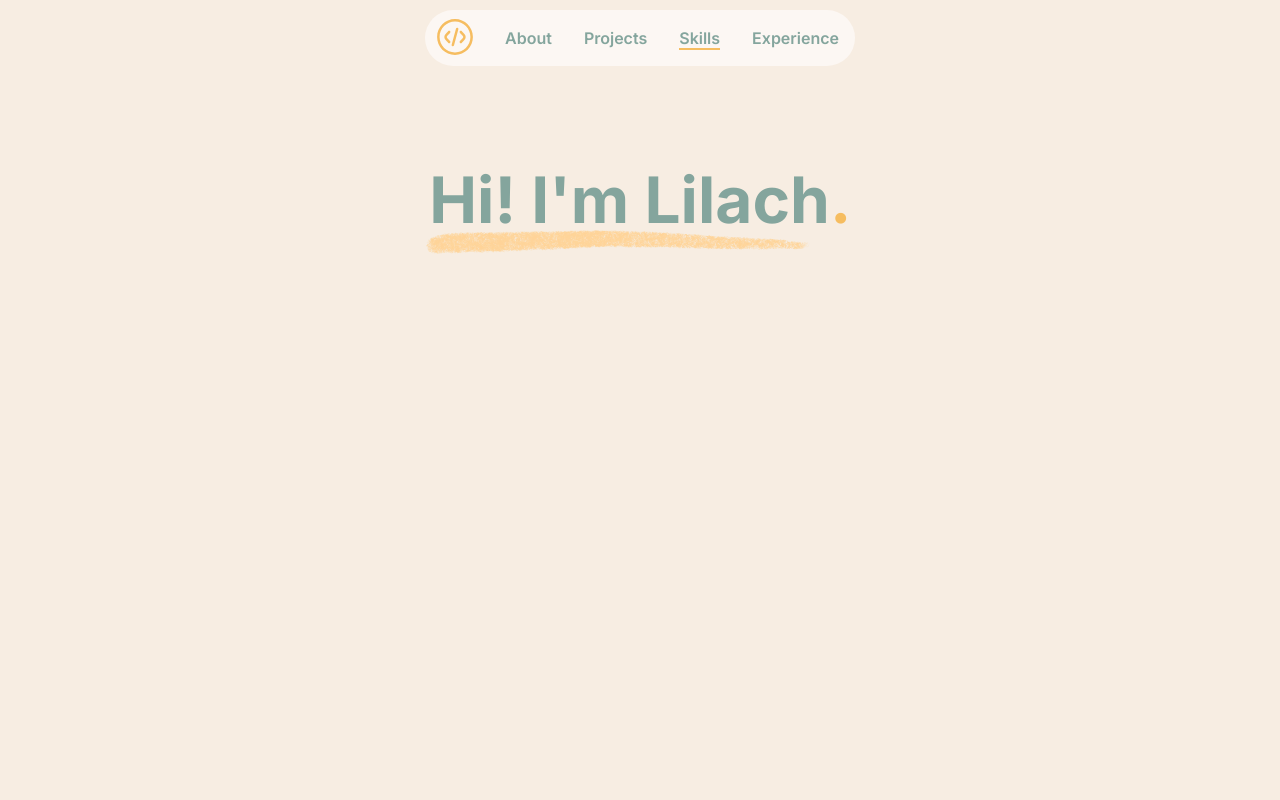
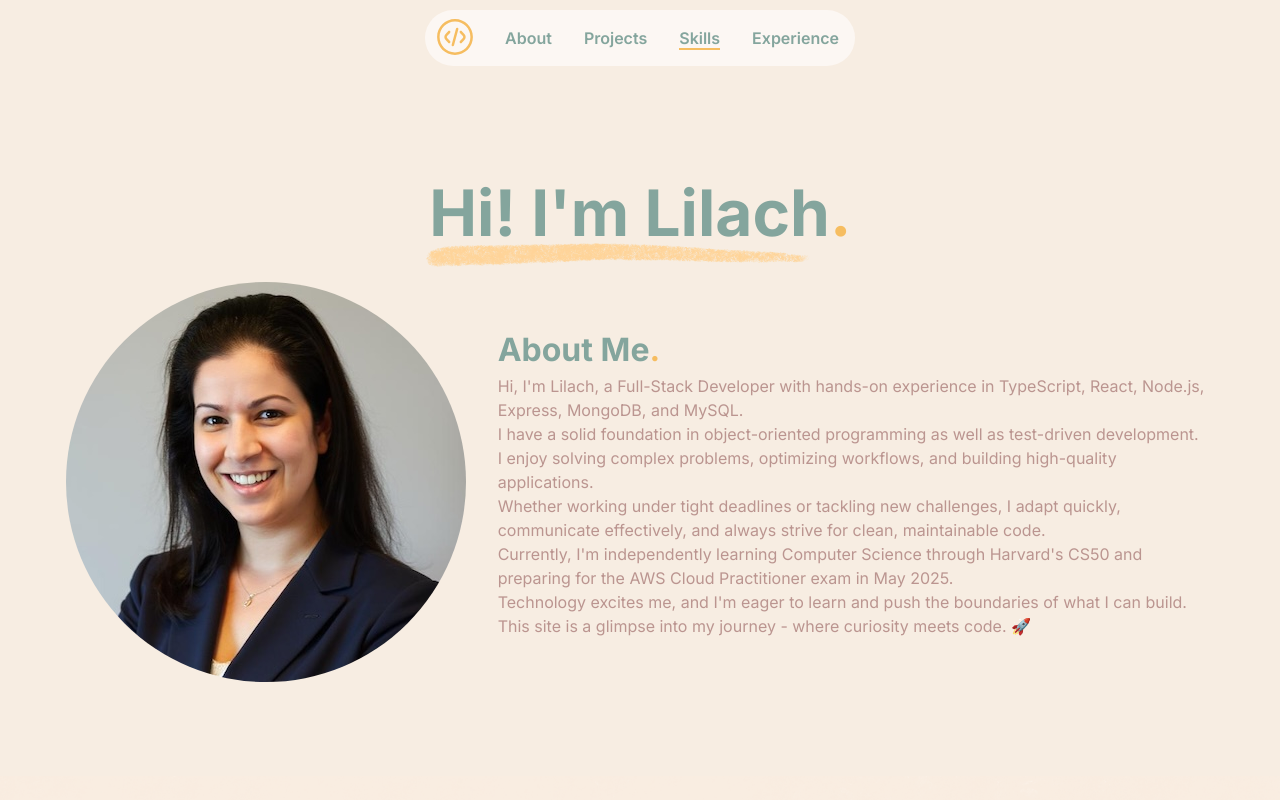
Before and after one commit to Lulzies87/portfolio, a React (Vite) app in the folder app/: page / in a window 1280 px wide. Shown: the top 800 px of the page. Built offline with nearby package versions, Linux system fonts and the light colour scheme; a web font is replaced by a local one.

Commit message:
fix component positions

```diff
--- a/app/src/App.tsx
+++ b/app/src/App.tsx
@@ -1,15 +1,15 @@
-import Cover from "./components/Cover/Cover.tsx";
-import Experience from "./components/Experience/Experience.tsx";
 import Header from "./components/Header/Header.tsx";
+import About from "./components/About/About.tsx";
 import Projects from "./components/Projects/Projects.tsx";
 import Skills from "./components/Skills/Skills.tsx";
+import Experience from "./components/Experience/Experience.tsx";
 import "./App.scss";
 
 export default function App() {
   return (
     <>
       <Header />
-      <Cover />
+      <About />
       <Projects />
       <Skills />
       <Experience />
--- a/app/src/components/About/About.module.scss
+++ b/app/src/components/About/About.module.scss
@@ -1,7 +1,30 @@
 @import "@/styles/_variables";
 
+.titleContainer {
+  position: relative;
+  display: inline-block;
+  width: clamp(300px, 55vw, 500px);
+
+  &__title {
+    font-size: clamp(2rem, 5vw + 1rem, 4rem);
+    position: absolute;
+    top: 50%;
+    left: 50%;
+    transform: translate(-50%, -50%);
+    margin: 0;
+    white-space: nowrap;
+    width: auto;
+  }
+
+  &__underlineImage {
+    display: block;
+    width: 100%;
+    height: auto;
+  }
+}
+
 .aboutContainer {
-  min-height: 100%;
+  min-height: 90vh;
   width: 100%;
   align-content: center;
   padding: 0 2rem;
--- a/app/src/components/About/About.tsx
+++ b/app/src/components/About/About.tsx
@@ -6,34 +6,40 @@ import styles from "./About.module.scss";
 gsap.registerPlugin(ScrollTrigger);
 
 export default function About() {
+  const titleRef = useRef<HTMLHeadingElement>(null);
+  const underlineRef = useRef<HTMLImageElement>(null);
   const aboutRef = useRef<HTMLDivElement>(null);
   const imageRef = useRef<HTMLImageElement>(null);
   const contentRef = useRef<HTMLDivElement>(null);
 
   useLayoutEffect(() => {
     const ctx = gsap.context(() => {
-      const tl = gsap.timeline({
-        scrollTrigger: {
-          trigger: aboutRef.current,
-          start: "top bottom",
-          toggleActions: "restart none none reset",
-        },
-      });
+      const tl = gsap.timeline({});
 
-      tl.from(imageRef.current, {
+      tl.from(titleRef.current, {
+        x: "-100%",
+        opacity: 0,
+        ease: "power4",
+        duration: 0.5,
+        immediateRender: false,
+      }).fromTo(
+        underlineRef.current,
+        { clipPath: "inset(0 100% 0 0)" },
+        { clipPath: "inset(0 0% 0 0)", ease: "power4" }
+      );
+
+      gsap.from(imageRef.current, {
         scale: 0,
         ease: "power4",
         duration: 1,
-      }).from(
-        contentRef.current,
-        {
-          opacity: 0,
-          y: 50,
-          ease: "power4",
-          duration: 1,
-        },
-        "-=0.5"
-      );
+      });
+
+      gsap.from(contentRef.current, {
+        opacity: 0,
+        y: 50,
+        ease: "power4",
+        duration: 1,
+      });
     });
 
     return () => {
@@ -43,6 +49,19 @@ export default function About() {
 
   return (
     <div ref={aboutRef} id="about" className={styles.aboutContainer}>
+      <div className={styles.titleContainer}>
+        <img
+          ref={underlineRef}
+          src="/images/underline.png"
+          alt="underline"
+          className={styles.titleContainer__underlineImage}
+        />
+
+        <h1 ref={titleRef} className={styles.titleContainer__title}>
+          Hi! I'm Lilach<span className="text-accent">.</span>
+        </h1>
+      </div>
+
       <div className={`${styles.aboutContainer__innerWrap} content`}>
         <img
           ref={imageRef}
--- a/app/src/components/Cover/Cover.module.scss
+++ /dev/null
@@ -1,62 +0,0 @@
-@import "@/styles/_variables";
-
-.coverContainer {
-  min-height: 100vh;
-  position: relative;
-  top: -56px;
-  display: flex;
-  flex-direction: column;
-  justify-content: center;
-  align-items: center;
-}
-
-.titleContainer {
-  position: relative;
-  display: inline-block;
-  width: clamp(300px, 55vw, 500px);
-
-  &__title {
-    font-size: clamp(2rem, 5vw + 1rem, 4rem);
-    position: absolute;
-    top: 50%;
-    left: 50%;
-    transform: translate(-50%, -50%);
-    margin: 0;
-    white-space: nowrap;
-    width: auto;
-  }
-
-  &__underlineImage {
-    display: block;
-    width: 100%;
-    height: auto;
-  }
-}
-
-.scrollContainer {
-  position: absolute;
-  bottom: 0;
-  left: 50%;
-  transform: translateX(-50%);
-  margin-bottom: 1rem;
-  display: flex;
-  flex-direction: column;
-  align-items: center;
-  gap: 0.6rem;
-
-  &__text {
-    margin: 0;
-    font-size: 1rem;
-    font-weight: 600;
-  }
-
-  &__arrow {
-    width: 32px;
-  }
-}
-
-@media (max-width: 1099px) {
-  .coverContainer {
-    top: 2rem;
-  }
-}
--- a/app/src/components/Cover/Cover.tsx
+++ /dev/null
@@ -1,54 +0,0 @@
-import { useLayoutEffect, useRef } from "react";
-import { gsap } from "gsap";
-import { ScrollTrigger } from "gsap/ScrollTrigger";
-import styles from "./Cover.module.scss";
-import About from "../About/About";
-
-gsap.registerPlugin(ScrollTrigger);
-
-export default function Cover() {
-  const titleRef = useRef<HTMLHeadingElement>(null);
-  const underlineRef = useRef<HTMLImageElement>(null);
-
-  useLayoutEffect(() => {
-    const tl = gsap.timeline({});
-
-    tl.from(titleRef.current, {
-      x: "-100%",
-      opacity: 0,
-      duration: 0.5,
-      ease: "power4",
-      immediateRender: false,
-    }).fromTo(
-      underlineRef.current,
-      {
-        clipPath: "inset(0 100% 0 0)",
-      },
-      {
-        clipPath: "inset(0 0% 0 0)",
-        ease: "power4",
-      }
-    );
-    return () => {
-      tl.revert();
-    };
-  });
-
-  return (
-    <div id="cover" className={styles.coverContainer}>
-      <div className={styles.titleContainer}>
-        <img
-          ref={underlineRef}
-          src="/images/underline.png"
-          alt="underline"
-          className={styles.titleContainer__underlineImage}
-        />
-
-        <h1 ref={titleRef} className={styles.titleContainer__title}>
-          Hi! I'm Lilach<span className="text-accent">.</span>
-        </h1>
-      </div>
-      <About />
-    </div>
-  );
-}
--- a/app/src/components/Experience/Experience.tsx
+++ b/app/src/components/Experience/Experience.tsx
@@ -30,14 +30,14 @@ export default function Experience() {
   }, []);
 
   return (
-    <div id="experience" className={styles.experienceContainer}>
+    <div className={styles.experienceContainer}>
       <img
         className={styles.experienceContainer__transitionTop}
         src="/images/experience-transition.png"
         alt="transition-image"
       />
 
-      <div className="content">
+      <div id="experience" className="content">
         <h1 className={styles.experienceContainer__title}>
           Experience<span className="text-accent">.</span>
         </h1>
--- a/app/src/components/Header/Header.tsx
+++ b/app/src/components/Header/Header.tsx
@@ -17,20 +17,21 @@ export default function Header() {
 
     tl.from(headerRef.current, {
       scale: 0,
-      duration: 0.2,
+      duration: 0.1,
     })
       .from(headerRef.current, {
         width: "56px",
         ease: "bounce",
+        duration: 0.3,
       })
       .from(logoRef.current, {
         display: "none",
         scale: 0,
-        duration: 0.1,
+        duration: 0.05,
       })
       .from(navLinksRef.current.children, {
         opacity: 0,
-        stagger: 0.1,
+        stagger: 0.05,
         x: -16,
       });
 
--- a/app/src/components/Projects/Projects.tsx
+++ b/app/src/components/Projects/Projects.tsx
@@ -28,14 +28,14 @@ export default function Projects() {
   }, []);
 
   return (
-    <div id="projects" className={styles.projectsContainer}>
+    <div className={styles.projectsContainer}>
       <img
         className={styles.projectsContainer__transitionTop}
         src="/images/transition.png"
         alt="transition-image"
       />
 
-      <div className={`${styles.projectsContainer__innerWrap} content`}>
+      <div id="projects" className={`${styles.projectsContainer__innerWrap} content`}>
         <h1>
           Projects<span className="text-accent">.</span>
         </h1>
```
